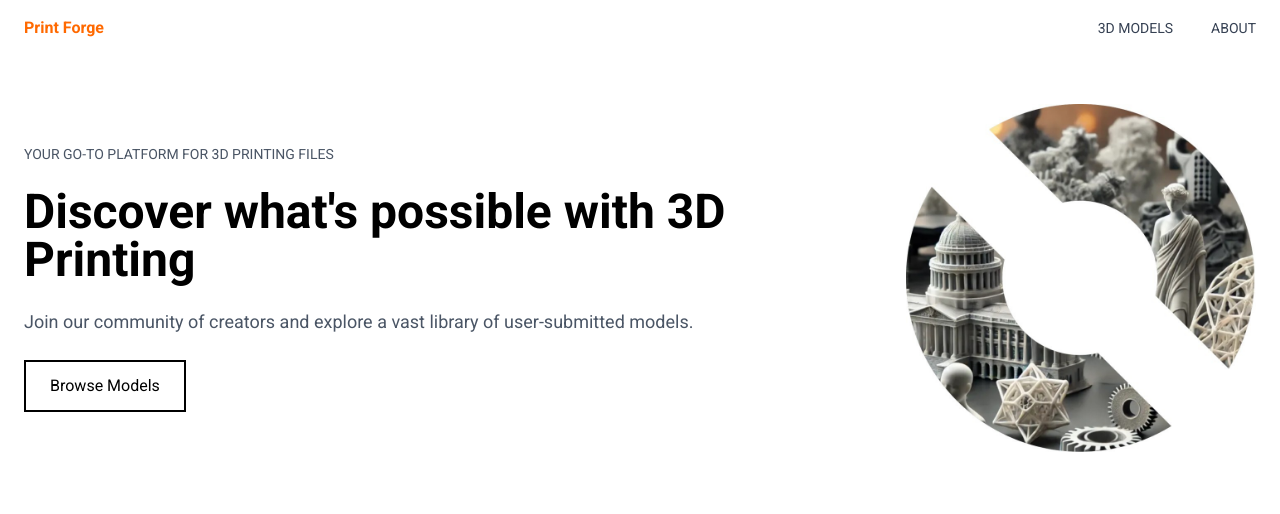
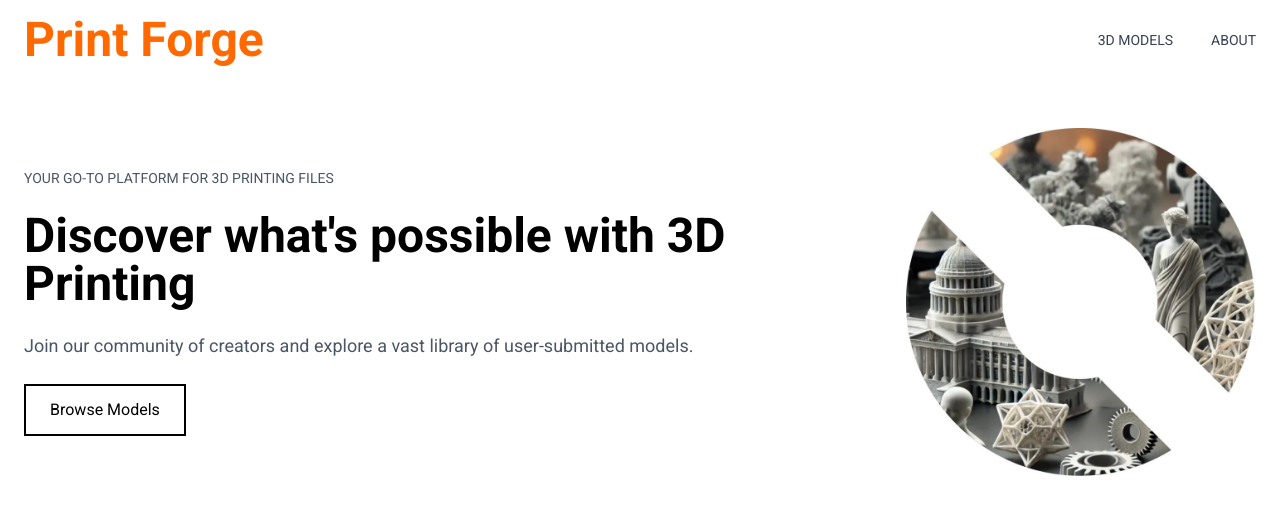
Before and after one commit to ezm-dev/next.js-Products-Catalogue, a Next.js app: page / in a window 1280 px wide. Shown: the top 514 px of the page. Built offline with nearby package versions, Linux system fonts and the light colour scheme.

Commit message:
fix: update font size of title in Navbar component to 5xl

```diff
--- a/components/Navbar.tsx
+++ b/components/Navbar.tsx
@@ -7,7 +7,7 @@ export default function NavBar(){
     <header className="w-full bg-white">
       <nav className="flex justify-between px-6 py-4 pr-2">
         <Link href="/">
-        <h1 className="text-4xl- font-bold text-orange-500  ">Print Forge</h1>
+        <h1 className="text-5xl font-bold text-orange-500  ">Print Forge</h1>
           {/* <div className="relative cursor-pointer">
 
             <Image
```
